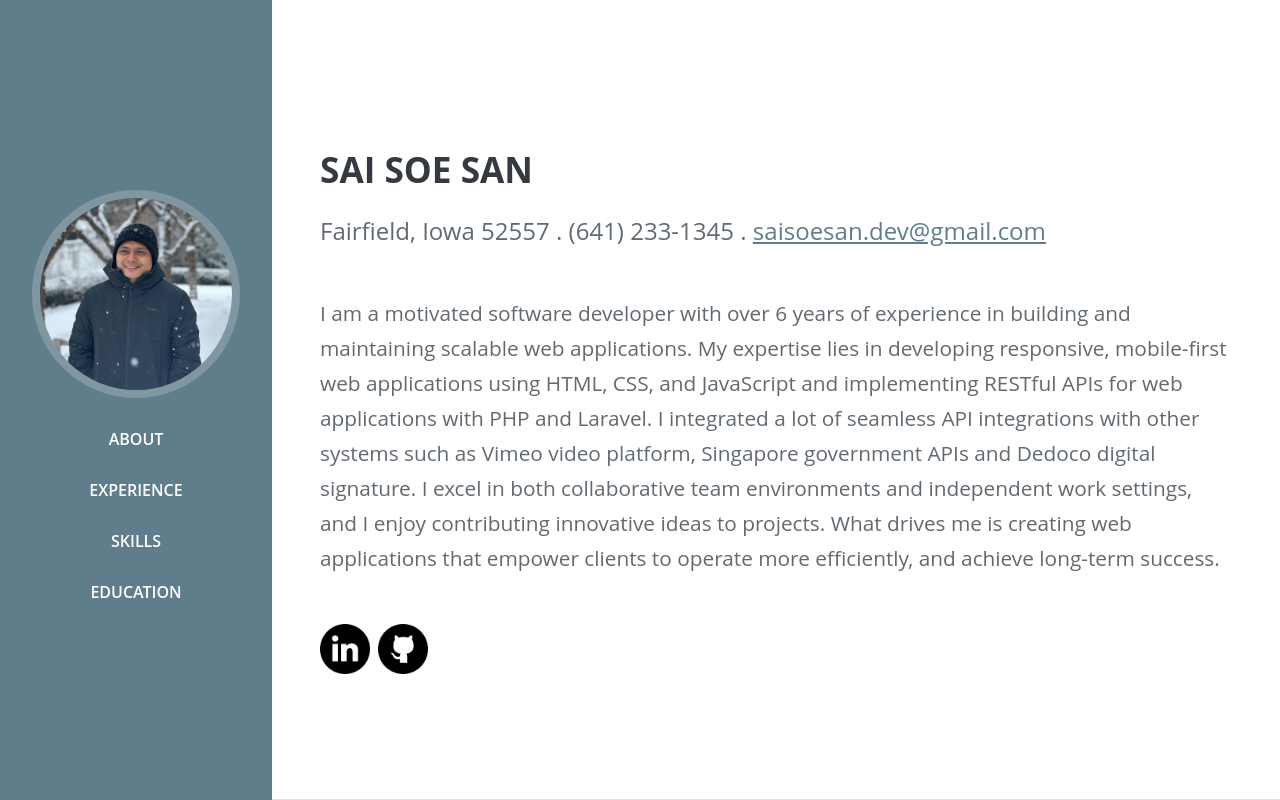
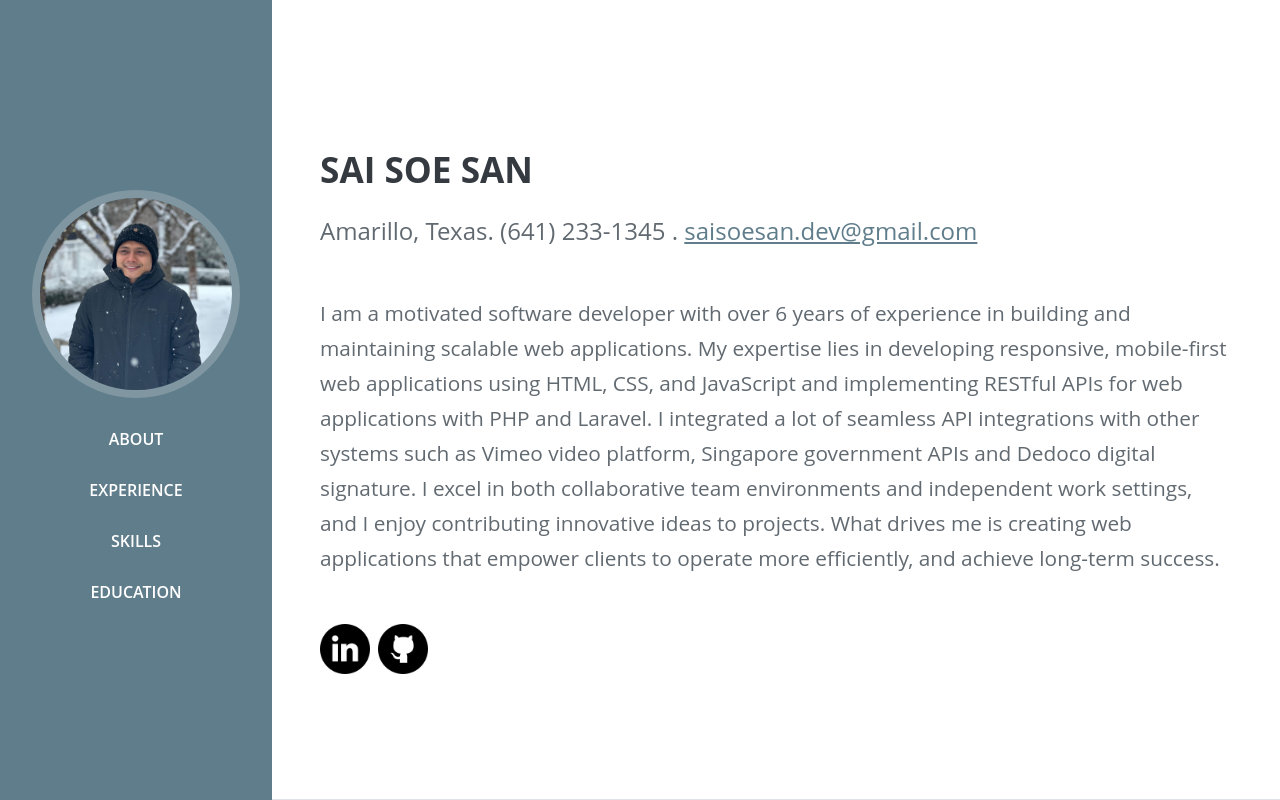
Before and after one commit to SaiSoeSan/portfolio, a Next.js app: page / in a window 1280 px wide. Shown: the top 800 px of the page. Built offline with nearby package versions, Linux system fonts and the light colour scheme.

Commit message:
update address

```diff
--- a/app/about.tsx
+++ b/app/about.tsx
@@ -7,7 +7,7 @@ const About = () => {
       <div className="my-auto">
         <h1 className="name mb-0">Sai Soe San</h1>
         <div className="address mb-5">
-          Fairfield, Iowa 52557 . (641) 233-1345 .&nbsp;
+          Amarillo, Texas. (641) 233-1345 .&nbsp;
           <a href="mailto:saisoesan.dev@email.com">saisoesan.dev@gmail.com</a>
         </div>
         <p className="mb-5">
```
